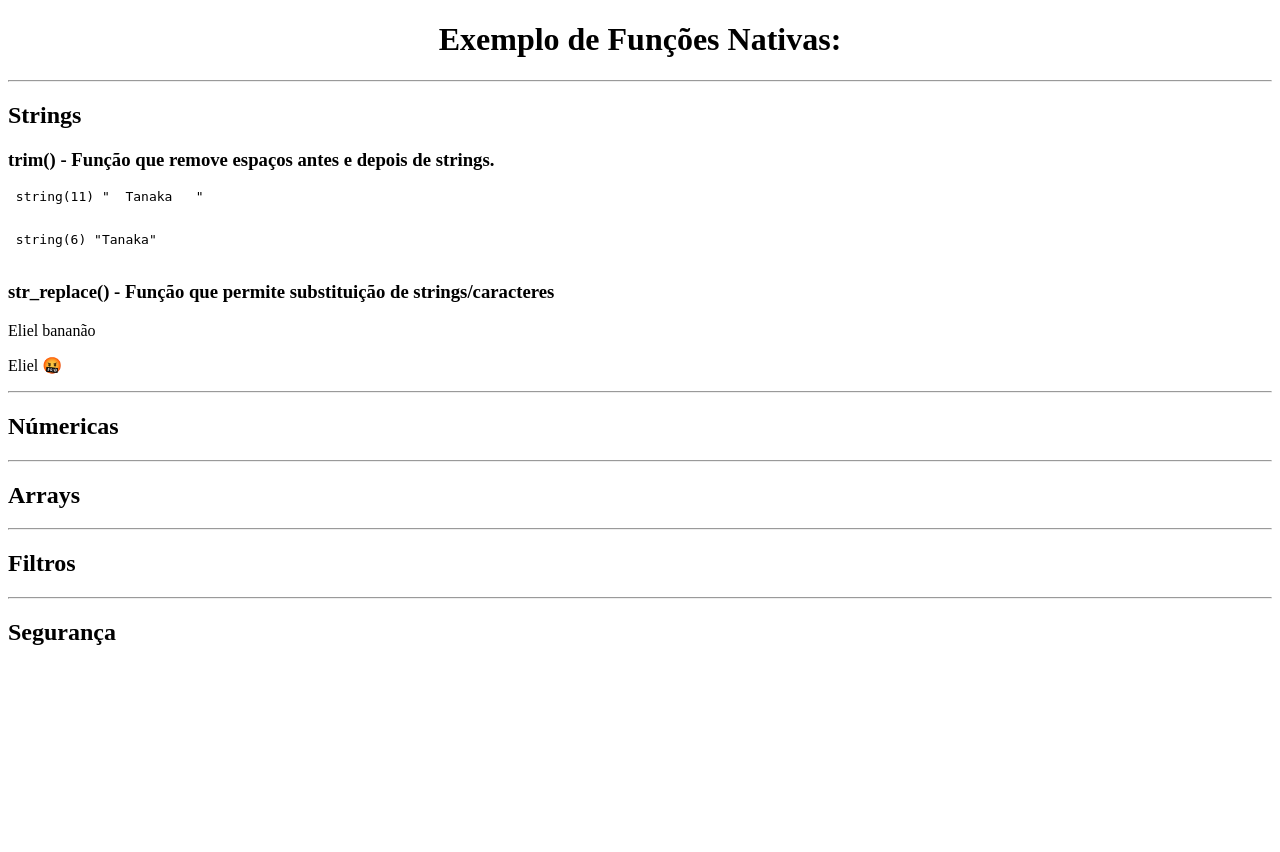
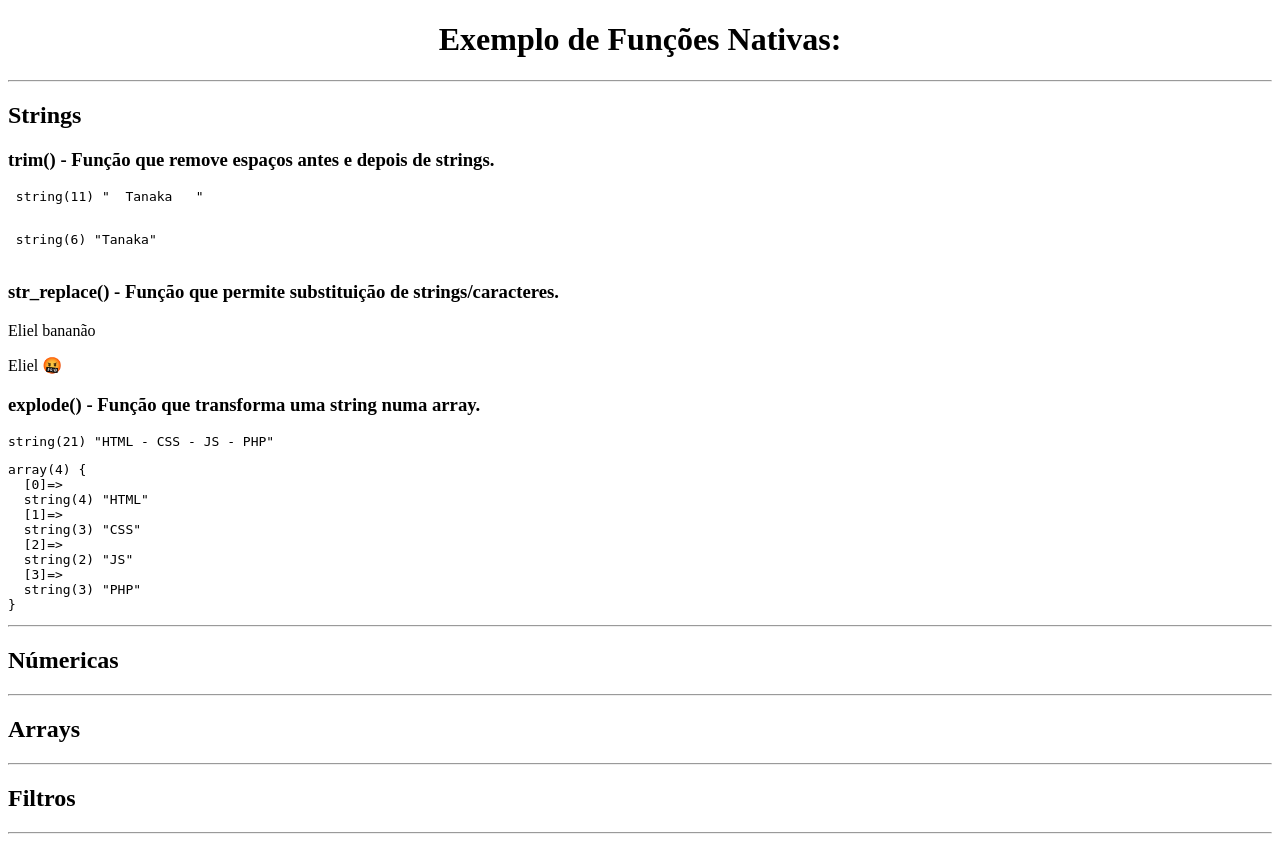
Before and after one commit to tanaka-11/aulas-php, a PHP site: page /07-funcoes-nativas.php in a window 1280 px wide. Shown: the top 852 px of the page. Before the commit the page ends 645 px from the top, so only its background shows below. Run offline with PHP 8.4, Linux system fonts and the light colour scheme.

Commit message:
Exemplo da função nativa - explode()

```diff
--- a/07-funcoes-nativas.php
+++ b/07-funcoes-nativas.php
@@ -26,7 +26,7 @@ h1 {text-align: center;}
     <pre> <?=var_dump($nome)?> </pre>
     <pre> <?=var_dump($semEspaco)?> </pre>
 
-    <h3>str_replace() - Função que permite substituição de strings/caracteres</h3>
+    <h3>str_replace() - Função que permite substituição de strings/caracteres.</h3>
     <?php
         $fraseFeia = "Eliel bananão";
         $fraseElegante = str_replace(
@@ -36,6 +36,14 @@ h1 {text-align: center;}
     <p><?=$fraseFeia?></p>
     <p><?=$fraseElegante?></p>
 
+    <h3>explode() - Função que transforma uma string numa array.</h3>
+    <?php
+        $linguagens = "HTML - CSS - JS - PHP";
+        $arrayLinguagens = explode(" - ", $linguagens);
+    ?>
+
+    <pre><?=var_dump($linguagens)?></pre>
+    <pre><?=var_dump($arrayLinguagens)?></pre>
     <hr>
 
     <h2>Númericas</h2>
```
